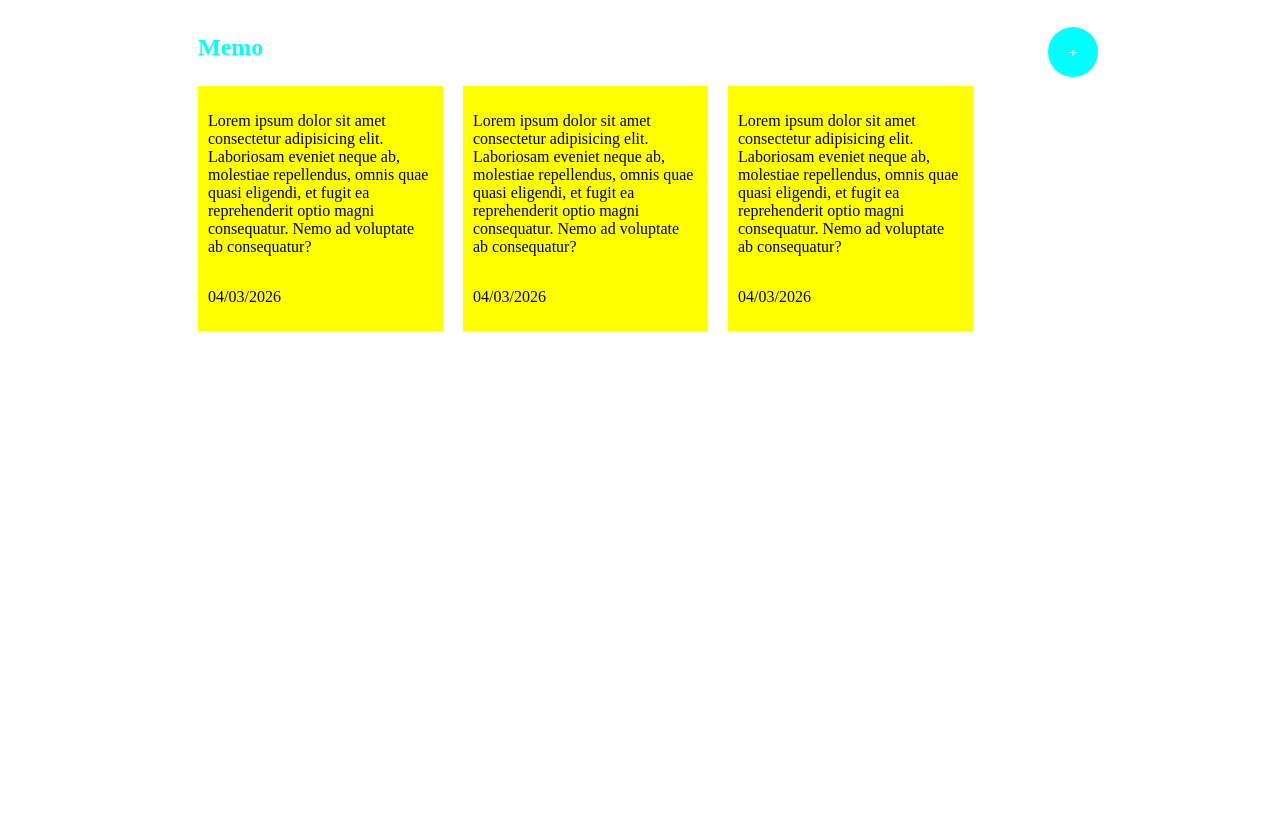
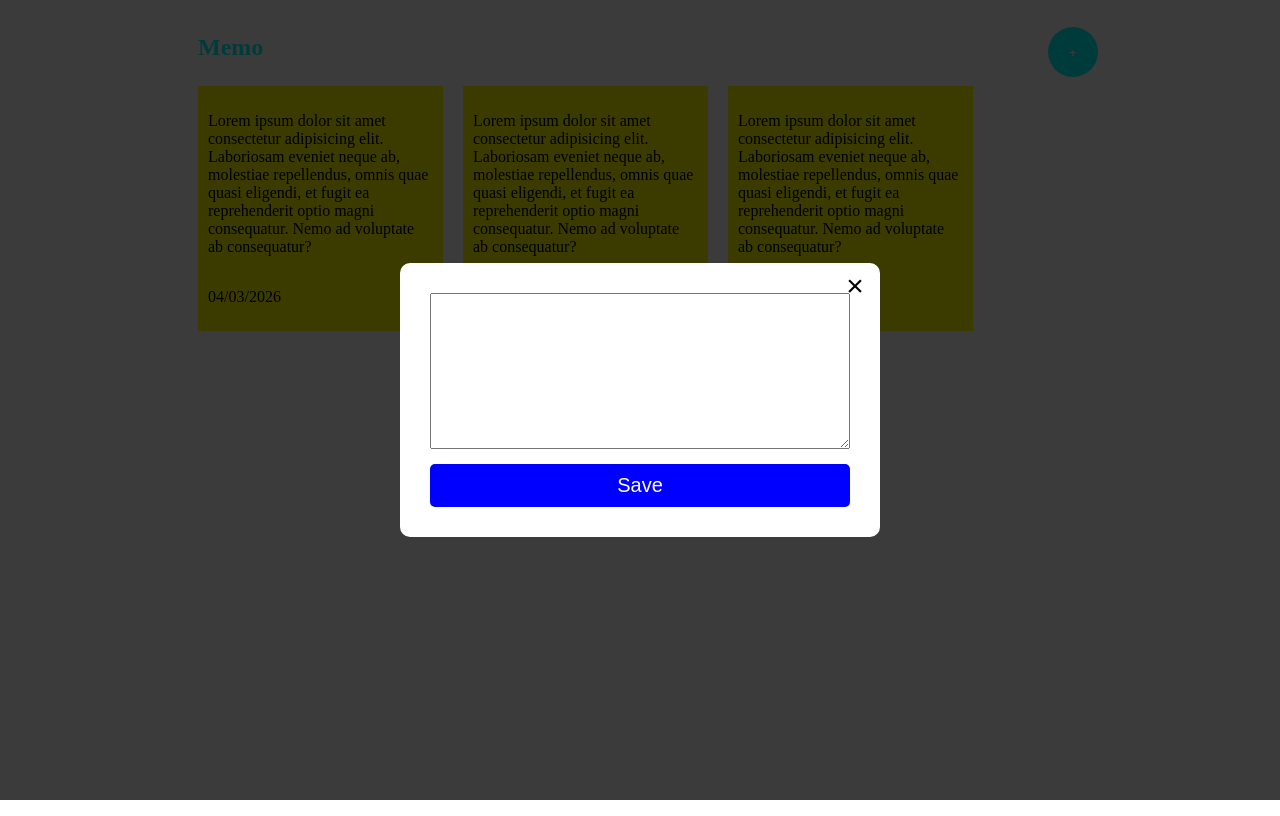
Before and after one commit to andimarcell/vue-memo-app, a Vue app: page / in a window 1280 px wide. Built offline with nearby package versions, Linux system fonts and the light colour scheme.

Commit message:
Membuat Ui Bagian Form Modal

```diff
--- a/src/App.vue
+++ b/src/App.vue
@@ -7,26 +7,36 @@
       </header>
       <div class="card-container">
         <div class="card">
-          <p class="card-content">Lorem ipsum dolor sit amet consectetur adipisicing elit. Laboriosam eveniet neque ab, molestiae
+          <p class="card-content">Lorem ipsum dolor sit amet consectetur adipisicing elit. Laboriosam eveniet neque ab,
+            molestiae
             repellendus, omnis quae quasi eligendi, et fugit ea reprehenderit optio magni consequatur. Nemo ad voluptate
             ab consequatur?</p>
           <p class="card-date">04/03/2026</p>
 
         </div>
-         <div class="card">
-          <p class="card-content">Lorem ipsum dolor sit amet consectetur adipisicing elit. Laboriosam eveniet neque ab, molestiae
+        <div class="card">
+          <p class="card-content">Lorem ipsum dolor sit amet consectetur adipisicing elit. Laboriosam eveniet neque ab,
+            molestiae
             repellendus, omnis quae quasi eligendi, et fugit ea reprehenderit optio magni consequatur. Nemo ad voluptate
             ab consequatur?</p>
           <p class="card-date">04/03/2026</p>
 
         </div>
-         <div class="card">
-          <p class="card-content">Lorem ipsum dolor sit amet consectetur adipisicing elit. Laboriosam eveniet neque ab, molestiae
+        <div class="card">
+          <p class="card-content">Lorem ipsum dolor sit amet consectetur adipisicing elit. Laboriosam eveniet neque ab,
+            molestiae
             repellendus, omnis quae quasi eligendi, et fugit ea reprehenderit optio magni consequatur. Nemo ad voluptate
             ab consequatur?</p>
           <p class="card-date">04/03/2026</p>
 
         </div>
+      </div>
+    </div>
+    <div class="form-overlay">
+      <div class="form-modal">
+        <button class="form-close-btn">&times;</button>
+        <textarea name="memo" id="memo" cols="30" rows="10"></textarea>
+        <button class="form-save-btn">Save</button>
       </div>
     </div>
   </main>
@@ -84,4 +94,51 @@
   flex-direction: column;
   justify-content: space-between;
 }
+
+.form-overlay {
+  position: absolute;
+  top: 0;
+  left: 0;
+  width: 100%;
+  height: 100%;
+  background-color: rgba(0, 0, 0, 0.77);
+  z-index: 10;
+  display: flex;
+  align-items: center;
+  justify-content: center;
+}
+
+.form-modal {
+  width: 420px;
+  background-color: white;
+  border-radius: 10px;
+  padding: 30px;
+  position: relative;
+  display: flex;
+  flex-direction: column;
+}
+
+.form-save-btn {
+  padding: 10px 20px;
+  font-size: 20px;
+  width: 100%;
+  background-color: blue;
+  border: none;
+  cursor: pointer;
+  border-radius: 5px;
+  margin-top: 15px;
+  color: white;
+}
+
+.form-close-btn {
+  position: absolute;
+  top: 5px;
+  right: 10px;
+  width: 30px;
+  height: 30px;
+  background-color: transparent;
+  border: none;
+  font-size: 30px;
+  cursor: pointer;
+}
 </style>
```
